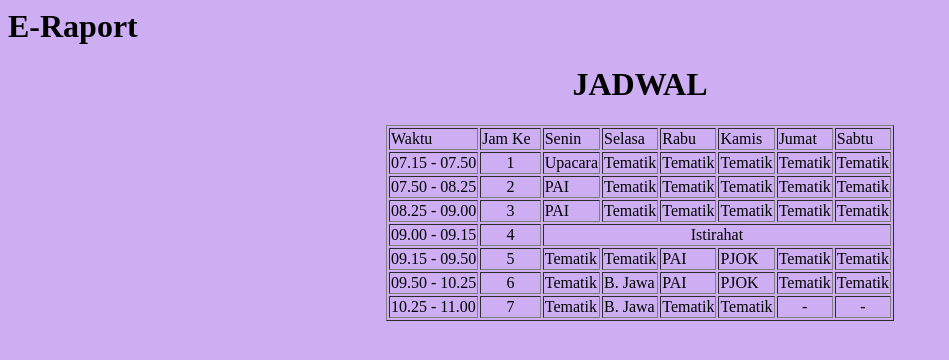
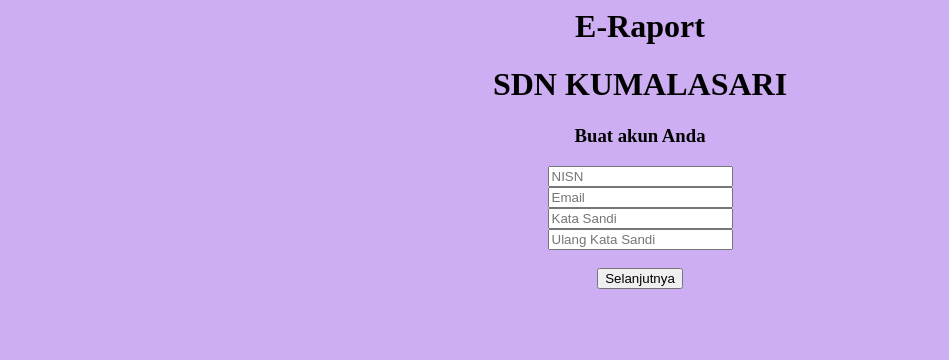
Before and after one commit to wasilamaulidiyah/wasilamaulidiyah.github.io, a plain HTML site: page index.html in a window 1280 px wide. Shown: the whole page, without its empty margins (0-949 px from the left). Drawn offline with Linux system fonts and the light colour scheme.

Commit message:
Add files via upload

```diff
--- a/index.html
+++ b/index.html
@@ -1,42 +1,33 @@
 <html>
     <head>
-        <title>
-            SDN KUMALASARI
-        </title>
+        <title>SDN KUMALASARI</title>
     </head>
     <body bgcolor="#ceaef2">
-        <h1>
+        <h1 align="center">
             E-Raport
         </h1>
         <h1 align="center">
-            JADWAL
+            SDN KUMALASARI
         </h1>
+        <h3 align="center">
+            Buat akun Anda
+        </h3>
 
-        <table border="1" align="center">
+        <div class="content" align="center">
                     <tr>
-                <td>Waktu &nbsp;</td><td>Jam Ke &nbsp;</td><td>Senin &nbsp;</td><td>Selasa &nbsp;</td><td>Rabu &nbsp;</td><td>Kamis &nbsp;</td><td>Jumat &nbsp;</td><td>Sabtu &nbsp;</td>
+                        <input type="number" placeholder="NISN" /></td> <br>
                     </tr>
                     <tr>
-                <td>07.15 - 07.50</td> <td><center>1</center></td> <td>Upacara </td> <td>Tematik</td> <td>Tematik</td> <td>Tematik</td> <td>Tematik</td> <td>Tematik</td>
+                        <input type="text" placeholder="Email" /></td> <br>
                     </tr>
                     <tr>
-                <td>07.50 - 08.25</td> <td><center>2</center></td> <td>PAI </td> <td>Tematik</td> <td>Tematik</td> <td>Tematik</td> <td>Tematik</td> <td>Tematik</td>
+                        <input type="Password" placeholder="Kata Sandi" /></td> <br>
                     </tr>
                     <tr>
-                <td>08.25 - 09.00</td> <td><center>3</center></td> <td>PAI </td> <td>Tematik</td> <td>Tematik</td> <td>Tematik</td> <td>Tematik</td> <td>Tematik</td>
+                        <input type="number" placeholder="Ulang Kata Sandi"/></td> <br>
                     </tr>
-            <tr>
-                <td>09.00 - 09.15</td> <td><center>4</center></td> <td colspan="6"><center>Istirahat</center></td>
-            </tr>
-            <tr>
-                <td>09.15 - 09.50</td> <td><center>5</center></td> <td>Tematik</td> <td>Tematik</td> <td>PAI</td> <td>PJOK</td> <td>Tematik</td> <td>Tematik</td>
-            </tr>
-            <tr>
-                <td>09.50 - 10.25</td> <td><center>6</center></td> <td>Tematik </td> <td>B. Jawa</td> <td>PAI</td> <td>PJOK</td> <td>Tematik</td> <td>Tematik</td>
-            </tr>
-            <tr>
-                <td>10.25 - 11.00</td> <td><center>7</center></td> <td>Tematik</td> <td>B. Jawa</td> <td>Tematik</td> <td>Tematik</td> <td><center>-</center></td> <td><center>-</center></td>
-            </tr>
-        </table>
+                </table><br>
+                <center><button type="button">Selanjutnya</button></center>
+            </div>
     </body>
 </html>
```
Lines whose indentation alone changed are shown as unchanged.
